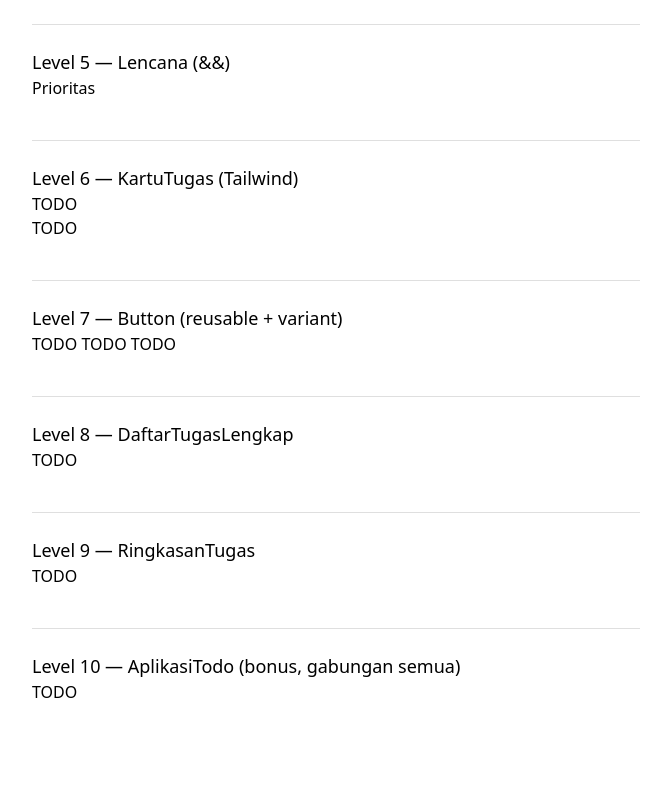
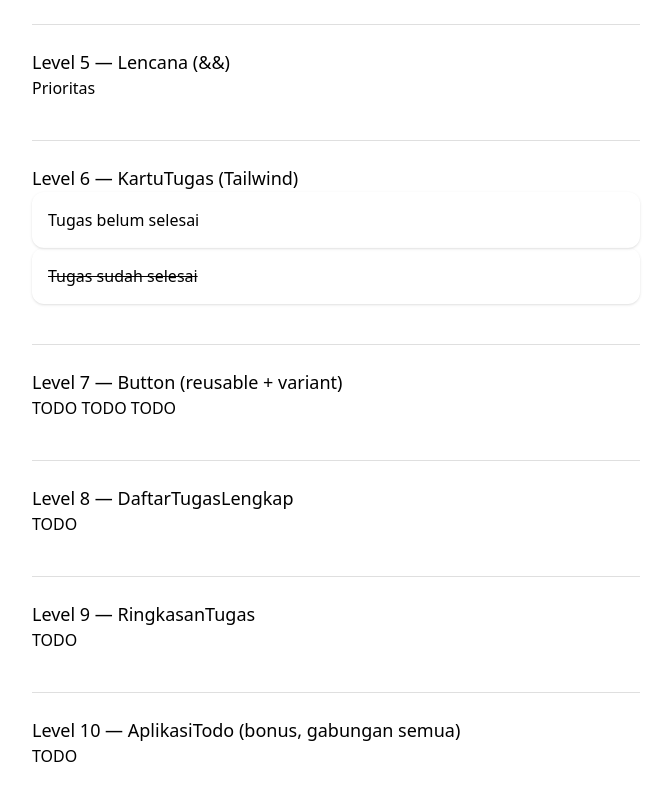
Before and after one commit to webdev-if-its/frontend-5053241040, a React (Vite) app in the folder pertemuan-03/: page / in a window 1280 px wide. Shown: the part 796-1596 px from the top of the page, without its empty margins (304-975 px from the left). Before the commit the page ends 1564 px from the top, so only its background shows below. Built offline with nearby package versions, Linux system fonts and the light colour scheme.

Commit message:
pertemuan-03: level 6 selesai

```diff
--- a/pertemuan-03/src/components/KartuTugas.tsx
+++ b/pertemuan-03/src/components/KartuTugas.tsx
@@ -7,6 +7,9 @@
 //   bernilai true, dan TIDAK ada class itu sama sekali saat false,
 // - menampilkan teks tugas di dalamnya.
 // Lihat SOAL.md untuk kontrak lengkap.
-export function KartuTugas(props: any) {
-  return <div>TODO</div>
+export function KartuTugas(props: {teks: string; selesai: boolean}) {
+  return <div className={`p-4 rounded-xl shadow
+    ${props.selesai ? 'line-through' : ''}`}>
+      {props.teks}
+      </div>
 }
```
